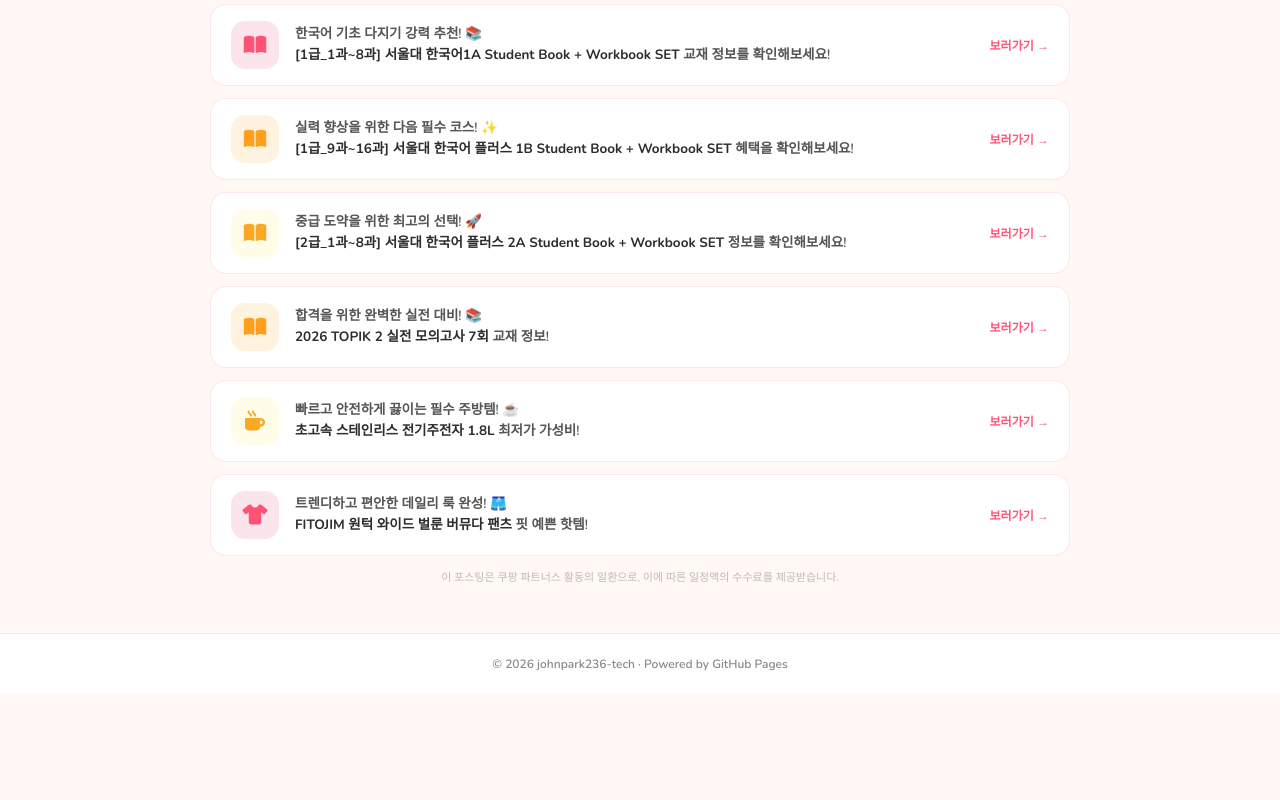
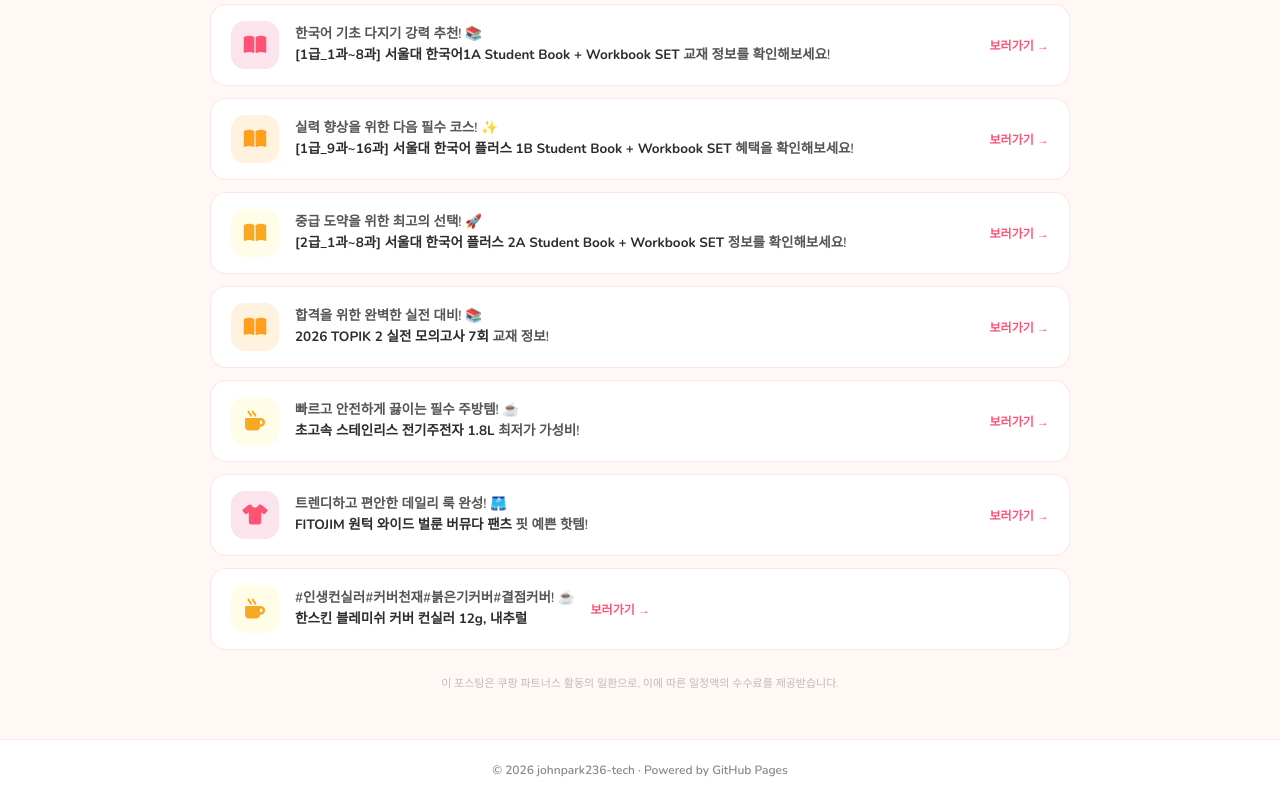
Before and after one commit to johnpark236-tech/MANNAL-hub, a plain HTML site: page index.html in a window 1280 px wide. Shown: the part 913-1713 px from the top of the page. Before the commit the page ends 1607 px from the top, so only its background shows below. Drawn offline with nearby package versions, Linux system fonts and the light colour scheme.

Commit message:
Update index.html

```diff
--- a/index.html
+++ b/index.html
@@ -600,6 +600,13 @@
         <p>트렌디하고 편안한 데일리 룩 완성! 🩳<br>
            <b>FITOJIM 원턱 와이드 벌룬 버뮤다 팬츠</b> 핏 예쁜 핫템!</p>
         <span class="ad-cta">보러가기 →</span>
+
+      <a href="https://link.coupang.com/a/edp4DflElg" target="_blank" referrerpolicy="unsafe-url" class="ad-card">
+        <div class="ad-icon ad-icon-yellow"><i class="fa-solid fa-mug-hot"></i></div>
+        <p>#인생컨실러#커버천재#붉은기커버#결점커버! ☕<br>
+           <b>한스킨 블레미쉬 커버 컨실러 12g, 내추럴</p>
+        <span class="ad-cta">보러가기 →</span>
+      </a>
       </a>
 
     </div>
```
